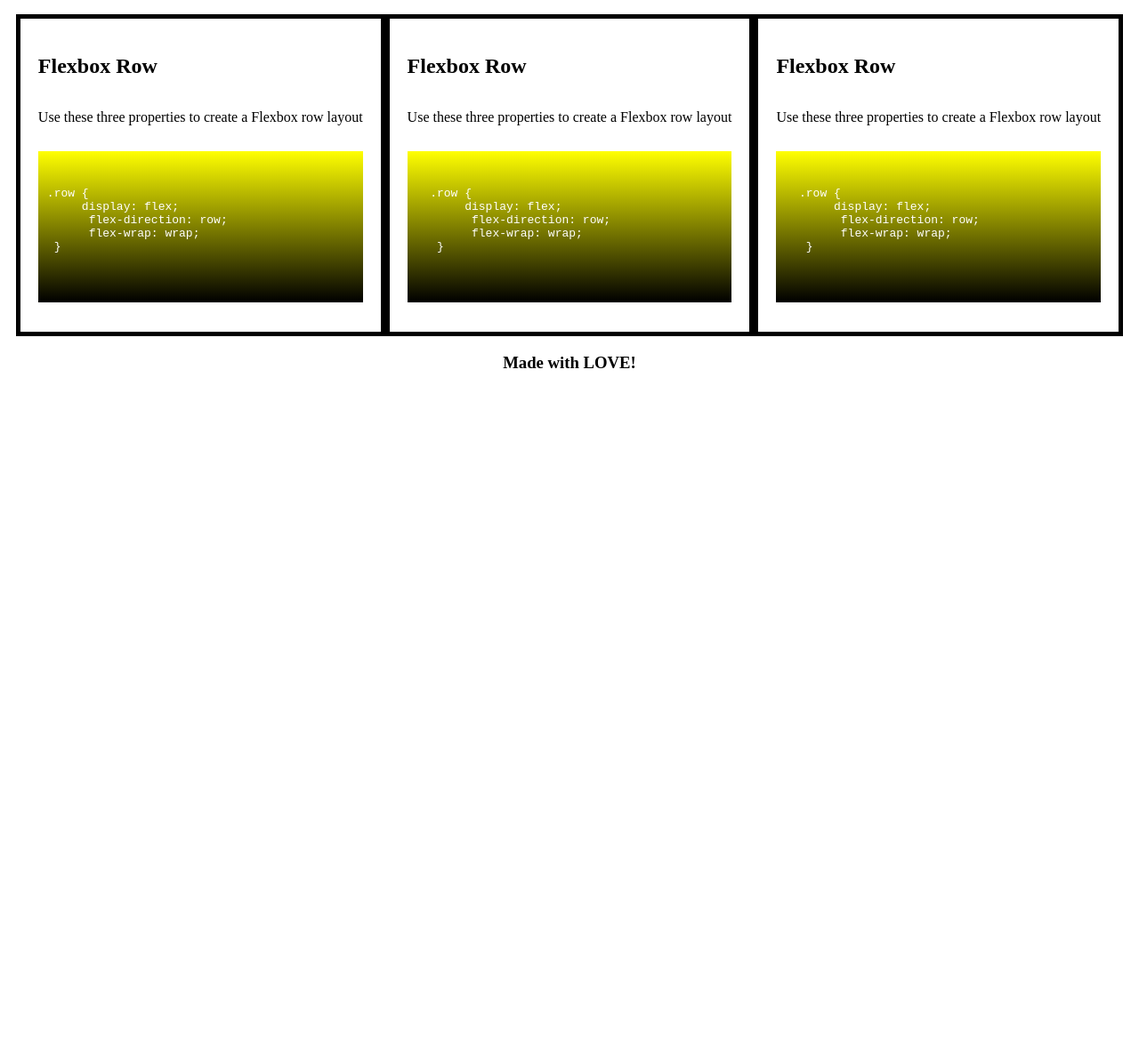
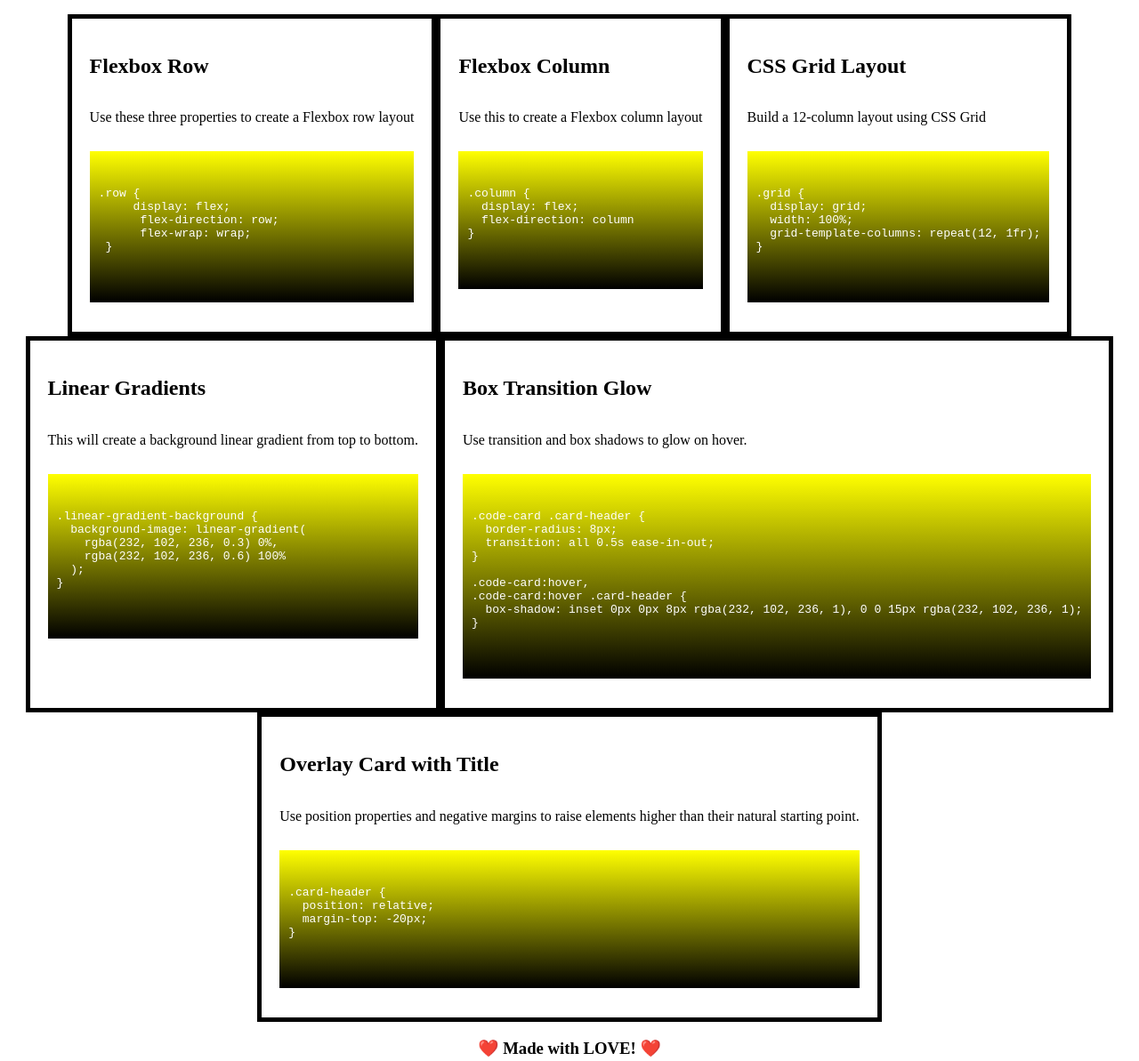
Before and after one commit to ralloMatt/css-snippet-cheatsheet, a plain HTML site: page index.html in a window 1280 px wide. Shown: the part 105-1298 px from the top of the page at 89% size. Before the commit the page ends 800 px from the top, so only its background shows below. Drawn offline with Linux system fonts and the light colour scheme.

Commit message:
added-html-content

```diff
--- a/index.html
+++ b/index.html
@@ -36,38 +36,91 @@
 
         <section class="column">
 
-            <h2>Flexbox Row</h3>
-            <p>Use these three properties to create a Flexbox row layout</p>
+          <h2>Flexbox Column</h3>
+          <p>Use this to create a Flexbox column layout</p>
+
+
+            <pre class="linear-gradient-background">
+                <code class="code">
+.column {
+  display: flex;
+  flex-direction: column
+}
+                </code>
+            </pre>
+        </section>
+
+          <section class="column">
+
+            <h2>CSS Grid Layout</h3>
+            <p>Build a 12-column layout using CSS Grid</p>
 
 
               <pre class="linear-gradient-background">
                   <code class="code">
-  .row {
-       display: flex;
-        flex-direction: row;
-        flex-wrap: wrap;
-   }
+.grid {
+  display: grid;
+  width: 100%;
+  grid-template-columns: repeat(12, 1fr);
+}
                   </code>
               </pre>
           </section>
 
           <section class="column">
 
-            <h2>Flexbox Row</h3>
-            <p>Use these three properties to create a Flexbox row layout</p>
+            <h2>Linear Gradients</h3>
+            <p>This will create a background linear gradient from top to bottom.</p>
 
 
               <pre class="linear-gradient-background">
                   <code class="code">
-  .row {
-       display: flex;
-        flex-direction: row;
-        flex-wrap: wrap;
-   }
+.linear-gradient-background {
+  background-image: linear-gradient(
+    rgba(232, 102, 236, 0.3) 0%,
+    rgba(232, 102, 236, 0.6) 100%
+  );
+}
                   </code>
               </pre>
           </section>
 
+          <section class="column">
+
+            <h2>Box Transition Glow</h3>
+            <p>Use transition and box shadows to glow on hover.</p>
+
+
+              <pre class="linear-gradient-background">
+                  <code class="code">
+.code-card .card-header {
+  border-radius: 8px;
+  transition: all 0.5s ease-in-out;
+}
+
+.code-card:hover,
+.code-card:hover .card-header {
+  box-shadow: inset 0px 0px 8px rgba(232, 102, 236, 1), 0 0 15px rgba(232, 102, 236, 1);
+}
+                  </code>
+              </pre>
+          </section>
+
+          <section class="column">
+
+            <h2>Overlay Card with Title</h3>
+            <p>Use position properties and negative margins to raise elements higher than their natural starting point.</p>
+
+
+              <pre class="linear-gradient-background">
+                  <code class="code">
+.card-header {
+  position: relative;
+  margin-top: -20px;
+}
+                  </code>
+              </pre>
+          </section>
 
 
       </section>
@@ -75,7 +128,7 @@
     </main>
 
     <footer>
-      <h3>Made with LOVE!</h3>
+      <h3>❤️ Made with LOVE! ❤️</h3>
     </footer>
   </body>
 </html>
```
